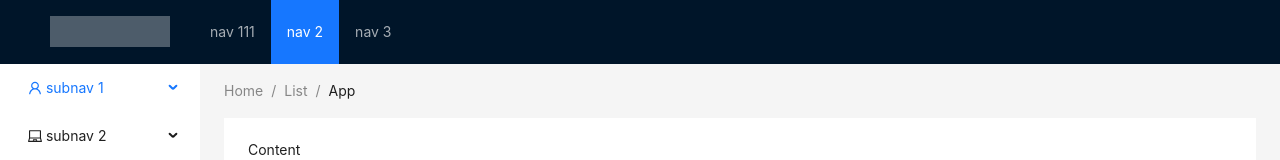
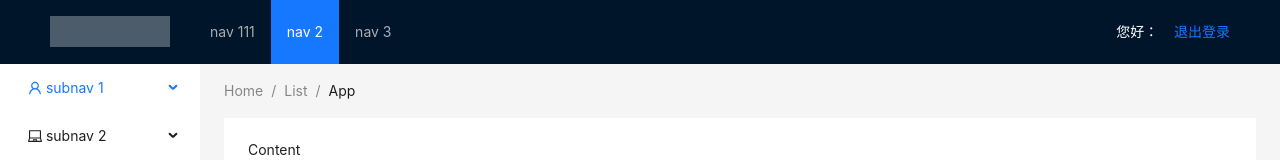
Before and after one commit to hysmdd/12306, a Vue app in the folder web/: page / in a window 1280 px wide. Shown: the top 160 px of the page. Built offline with nearby package versions, Linux system fonts and the light colour scheme; no server answers.

Commit message:
使用vuex来保存登录信息

```diff
--- a/web/src/components/the-header.vue
+++ b/web/src/components/the-header.vue
@@ -1,6 +1,12 @@
 <template>
   <a-layout-header class="header">
     <div class="logo" />
+    <div style="float: right;color: #fff">
+      您好：{{member.mobile}} &nbsp;&nbsp;
+      <router-link to="/login">
+        退出登录
+      </router-link>
+    </div>
     <a-menu
         v-model:selectedKeys="selectedKeys1"
         theme="dark"
@@ -16,11 +22,14 @@
 
 <script>
 import {defineComponent, ref} from "vue";
+import store from "@/store";
 export default defineComponent({
   name: "the-header-view",
   setup() {
+    let member = store.state.member
     return {
       selectedKeys1: ref(['2']),
+      member
     }
   },
 });
--- a/web/src/store/index.js
+++ b/web/src/store/index.js
@@ -2,14 +2,14 @@
 
 export default createStore({
   state: {
-    member: {
-      id: '',
-      mobile: ''
-    }
+    member: {}
   },
   getters: {
   },
   mutations: {
+    setMember(state, member) {
+      state.member = member
+    }
   },
   actions: {
   },
--- a/web/src/views/login.vue
+++ b/web/src/views/login.vue
@@ -42,6 +42,7 @@
 import axios from 'axios'
 import { notification } from "ant-design-vue";
 import { useRouter } from "vue-router";
+import store from "@/store";
 
 export default defineComponent({
   name: "login-view",
@@ -58,7 +59,7 @@
         // console.log(res)
         if(res.data.success) {
           notification.success({description: "发送验证码成功！"})
-          loginForm.code = '8888'
+          loginForm.code = '1314'
         } else {
           notification.error({description: res.data.message})
         }
@@ -73,6 +74,8 @@
           notification.success({ description: "登录成功" })
           // 登录成功，跳转到控台主页
           router.push('/')
+          // 保存登录信息
+          store.commit('setMember', res.data.content)
         } else {
           notification.error({description: res.data.message})
         }
```
Also changed, not shown: 1 other file (tests, documents, lock files or other folders).
